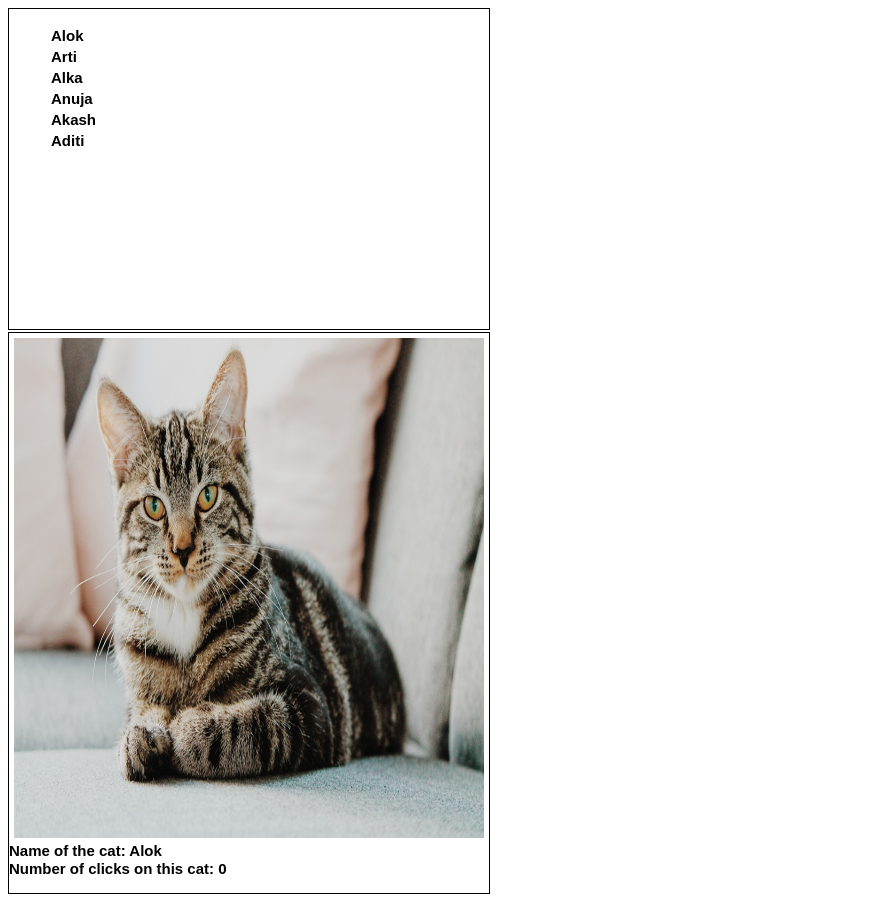
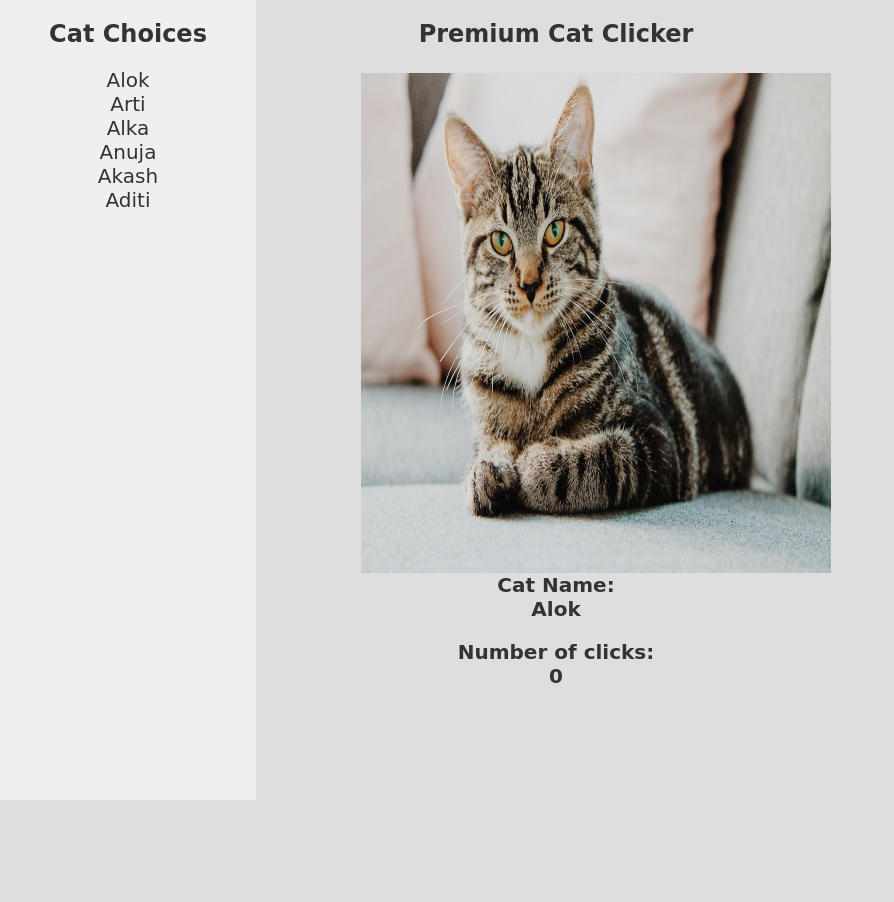
Before and after one commit to alokranjan1000/Cat-Clicker, a plain HTML site: page index.html in a window 1280 px wide. Shown: the whole page, without its empty margins (0-894 px from the left). After the commit the page ends 800 px from the top, so only its background shows below. Drawn offline with Linux system fonts and the light colour scheme; a web font is replaced by a local one.

Commit message:
Modified the css and html file

```diff
--- a/index.html
+++ b/index.html
@@ -10,16 +10,19 @@
     <main>
       <section class = "container">
           <div class = "catlistcontainer">
+            <h2>Cat Choices</h2>
             <ul class =  "catlist">
-            <li class ="cat_list">Alok</li>
+              <li class ="cat_list cat_list--selected">Alok</li>
               <li class ="cat_list">Arti</li>
               <li class ="cat_list">Alka</li>
               <li class ="cat_list">Anuja</li>
               <li class ="cat_list">Akash</li>
               <li class ="cat_list">Aditi</li>
             </ul>
-        </div>
+          </div> <!--catlistcontainer-->
+
         <div id = "catdetailscontainer">
+          <h1>Premium Cat Clicker</h1>
           <!-- To display cat image and other details -->
           <div class = "cat-entry">
             <!-- <img src = "img/catone.jpg" alt="Cat Image" id= "catimage">
@@ -28,8 +31,8 @@
             <span>Number of clicks on this cat: </span>
             <span class="click-count">0</span> -->
           </div>
-        </div>
-      </section>
+        </div> <!--catdetailscontainer-->
+      </section> <!--container-->
     </main>
     <script src="main.js"></script>
   </body>
--- a/main.js
+++ b/main.js
@@ -74,9 +74,9 @@ const catView = function(){
     function render(cat){
         catDisplay.innerHTML = `
             <img src = "${cat.image}" alt="Cat Image" id= "catimage">
-            <span>Name of the cat: </span>
+            <span>Cat Name: </span>
             <span class= "cat-name">${cat.name}</span><br>
-            <span>Number of clicks on this cat: </span>
+            <span>Number of clicks: </span>
             <span class="click-count">${cat.clicks}</span>`;
     }
 
@@ -91,7 +91,7 @@ const listView = function(){
 
     function init(){
         listDisplay.addEventListener("click", function(e){
-            console.log(e.target.textContent);
+            // console.log(e.target.textContent);
             octopus.updateCurrentCat(e.target.textContent);
         })
     }
--- a/styles.css
+++ b/styles.css
@@ -1,42 +1,76 @@
+@import url('https://fonts.googleapis.com/css?family=Gaegu');
+@import url('https://fonts.googleapis.com/css?family=Roboto');
+
+body {
+    font-family: 'Roboto', sans-serif;
+    background-color: #dedede;
+    color: #333;
+    padding: 0;
+    margin: 0;
+}
+
 .container {
-  width: 100%;
-  /* display: flex;
-  flex-wrap: wrap; */
+    display: flex;
+    height: 100%;
 }
 
 .catlistcontainer{
-  width: 30em;
-  height: 20em;
-  border: 1px solid black;
-  margin-bottom: 2px;
+    flex-basis: 20%;
+    background-color: #efefef;
+    height: 100vh;
+}
+
+h1, h2{
+    text-align: center;
+    font-family: 'Gaegu', cursive;
 }
 
 .catlist{
-  list-style: none;
+    list-style: none;
+    margin: 0;
+    padding: 0;
 }
 
-li{
-  font-family: arial;
-  font-size: 15px;
-  font-weight: bold;
-  padding: 2px;
+.cat_list--selected{
+  background-color: #3240bd;
+  color: #fff;
+  font-weight: 600;
 }
 
+.cat_list{
+  font-family: 'Gaegu', cursive;
+  font-size: 1.25em;
+  text-align: center;
+}
+
+.cat_list:hover{
+  background-color: #fff;
+  cursor: pointer;
+  color: #000;
+}
+
+
 #catdetailscontainer{
-  width: 30em;
-  height: 35em;
-  border: 1px solid black;
+  flex-basis: 75vh;
+}
+
+.cat-entry{
+  display: flex;
+  justify-content: center;
+  flex-direction: column;
+  margin-top: 40px;
+  max-width: 400px;
+  margin: 0 auto;
 }
 
 span{
-  font-family: arial;
-  font-size: 15px;
+  text-align: center;
+  font-family: 'Gaegu', cursive;
   font-weight: bold;
+  font-size: 20px;
 }
 
-.cat-entry{
-  margin-bottom: 2px;
-}
+
 
 #catimage{
   margin-top: 5px;
```
Lines whose indentation alone changed are shown as unchanged.
